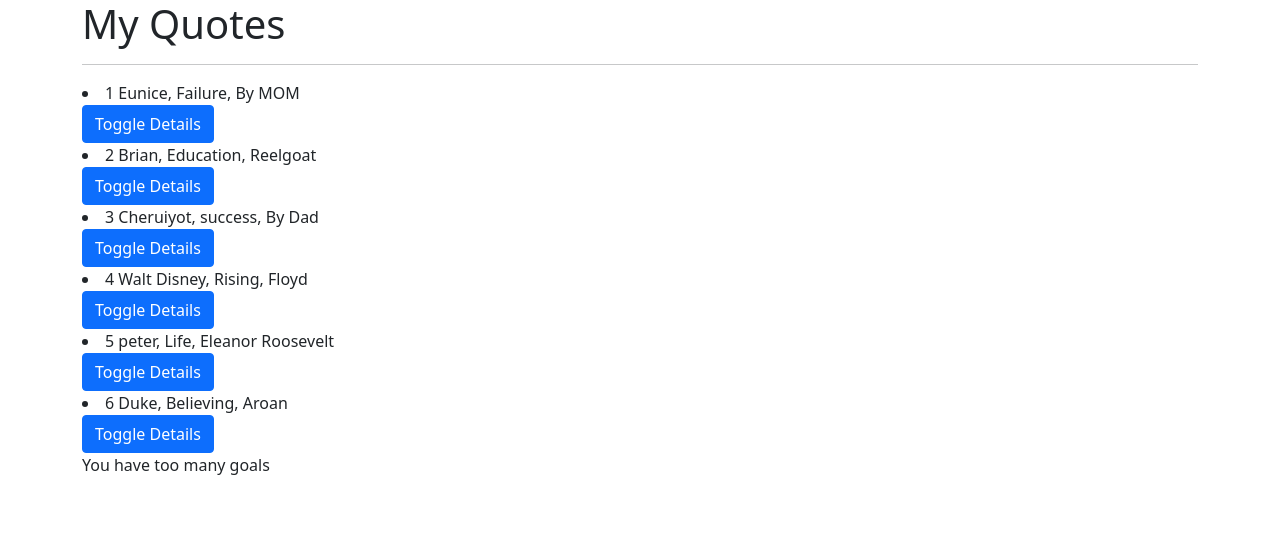
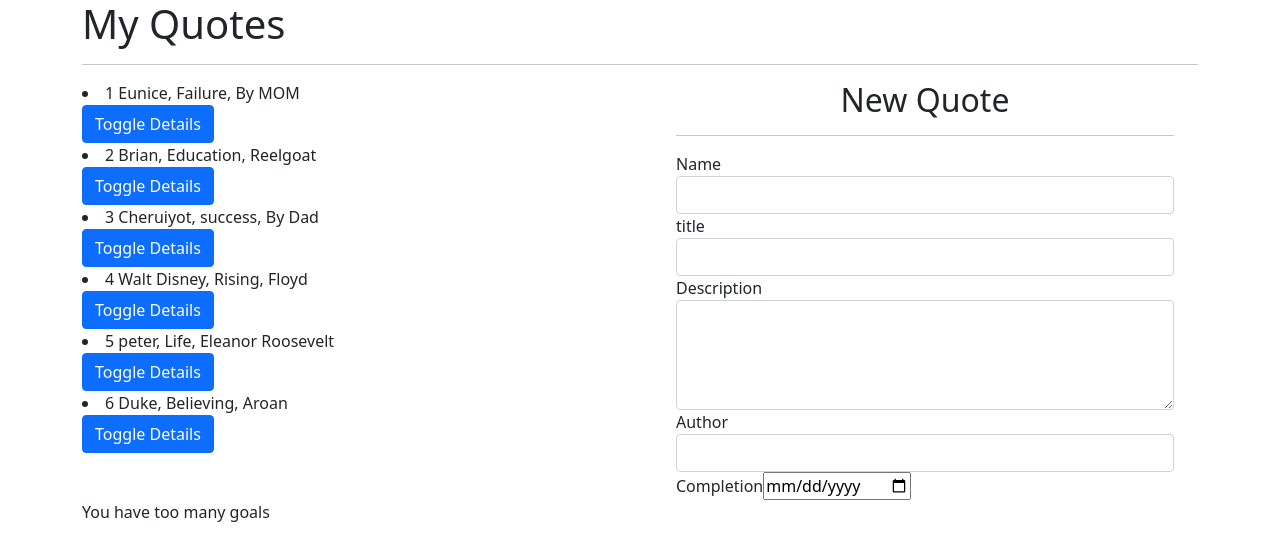
Before and after one commit to briankc804/QUOTES-APP, an Angular app: page / in a window 1280 px wide. Shown: the top 560 px of the page. Built offline with nearby package versions, Linux system fonts and the light colour scheme.

Commit message:
created aform to make new quotes

```diff
--- a/src/app/quote-form/quote-form.component.html
+++ b/src/app/quote-form/quote-form.component.html
@@ -1 +1,36 @@
-<p>quote-form works!</p>
+<div class="container-fluid">
+    <h2 class="text-center">New Quote</h2>
+    <hr>
+    <form>
+        <div class="form-group">
+
+            <label for="name">Name</label>
+            <input type="text" required class="form-control" id="name">
+
+        </div>
+        <div class="form-group">
+
+            <label for="name">title</label>
+            <input type="text" required class="form-control" id="name">
+
+        </div>
+        <div class="form-group">
+
+            <label for="description">Description</label>
+            <textarea class="form-control" id="description" rows="4" required></textarea>
+
+        </div>
+        <div class="form-group">
+
+            <label for="name">Author</label>
+            <input type="text" required class="form-control" id="name">
+
+      </div>
+
+        <div class="form-group">
+            <label for="complete">Completion</label>
+            <input type='date' id="complete" required>
+
+        </div>
+    </form>
+  </div>
--- a/src/app/quote/quote.component.html
+++ b/src/app/quote/quote.component.html
@@ -17,7 +17,10 @@
           </div>
         </div>
       </div>
+      <div class="col-md-6">
+        <app-quote-form></app-quote-form>
+      </div>
     </div>
 
-    <p *ngIf='quotes.length > 5'>You have too many goals</p>
+    <p *ngIf='quotes.length > 4'>You have too many goals</p>
   </div>
```
